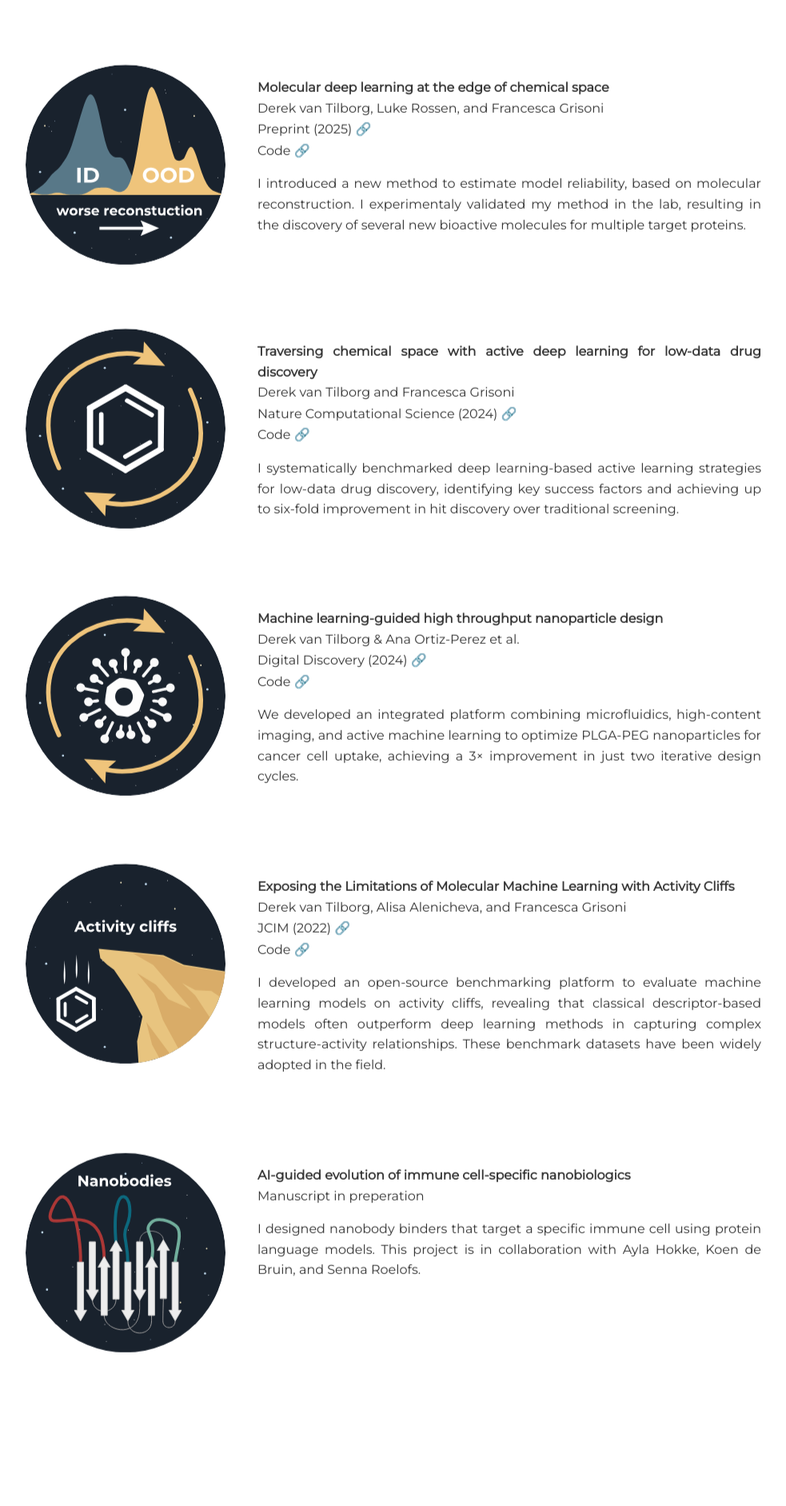
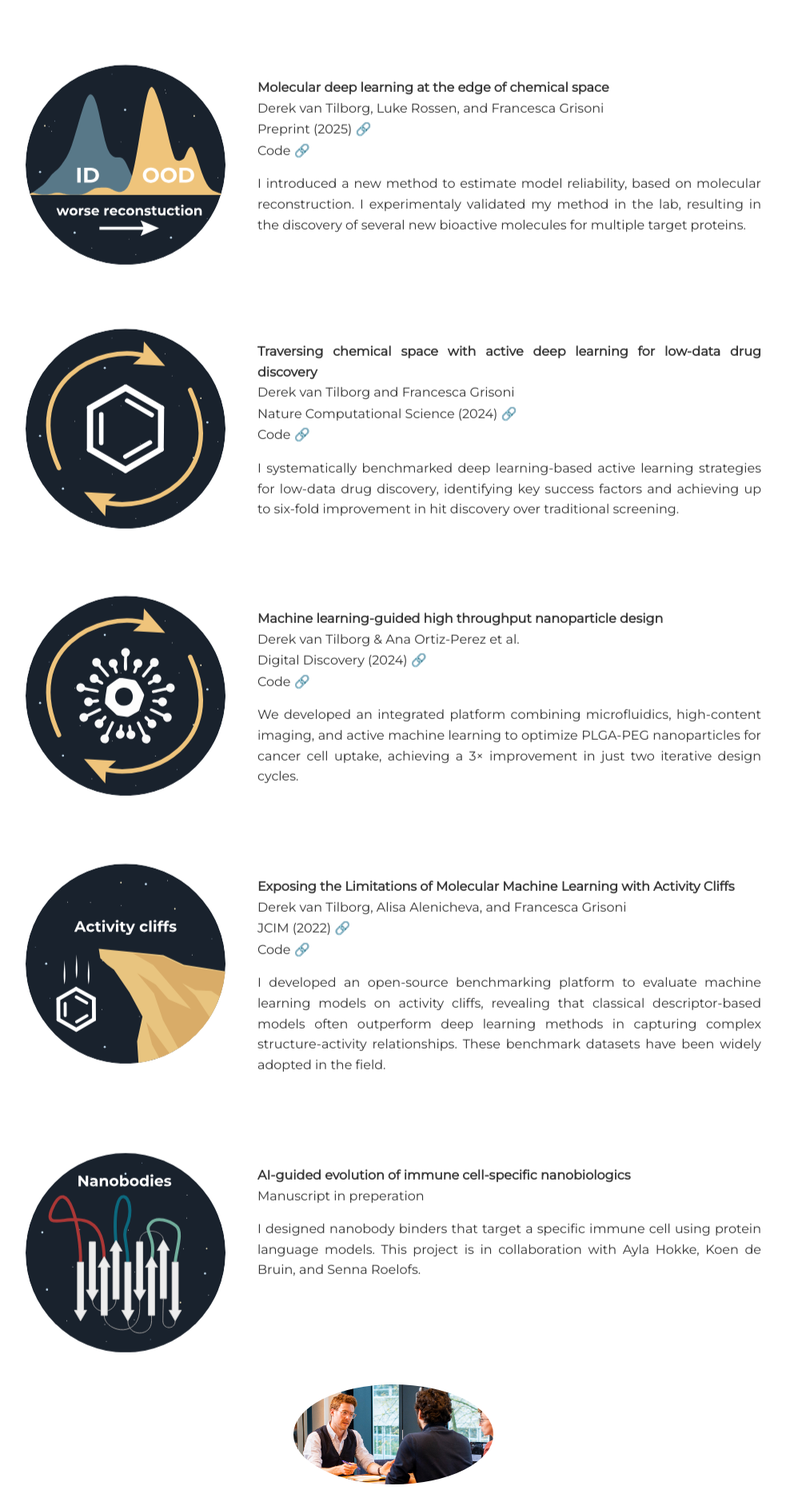
Before and after one commit to derekvantilborg/portfolio, a Jekyll site: the page built from index.html, in a window 1280 px wide. Shown: the part 1231-3114 px from the top of the page at 80% size, without its empty margins (148-1131 px from the left). Built offline with Jekyll 4.4.1, drawn with Linux system fonts in a browser that asks for light colours; some web fonts are replaced; before the commit the page ends 2981 px from its top, so only the background shows below that.

```diff
--- a/_includes/about.html
+++ b/_includes/about.html
@@ -103,7 +103,12 @@
     </div>
   </div>
 
+  <div class="fade-in-section">
+    <img  src="assets/images/ceres_picture.jpg" alt="Pretending to have an important meeting" class="intro-image">
+  </div>
+
 </div>
+
 
 <script>
   const faders = document.querySelectorAll('.fade-in-section');
```
Also changed, not shown: assets/images/ceres_picture.jpg (added).
